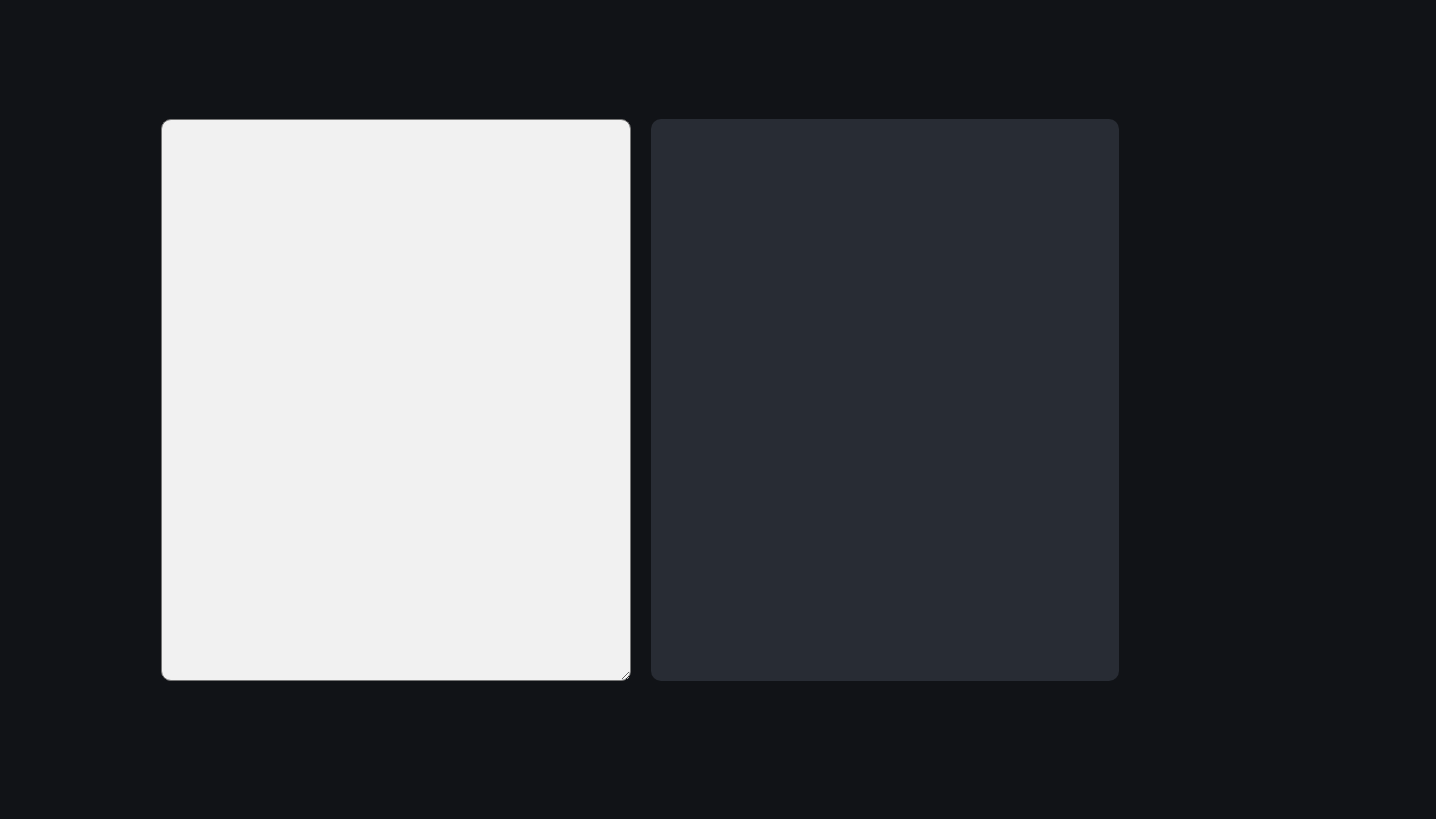
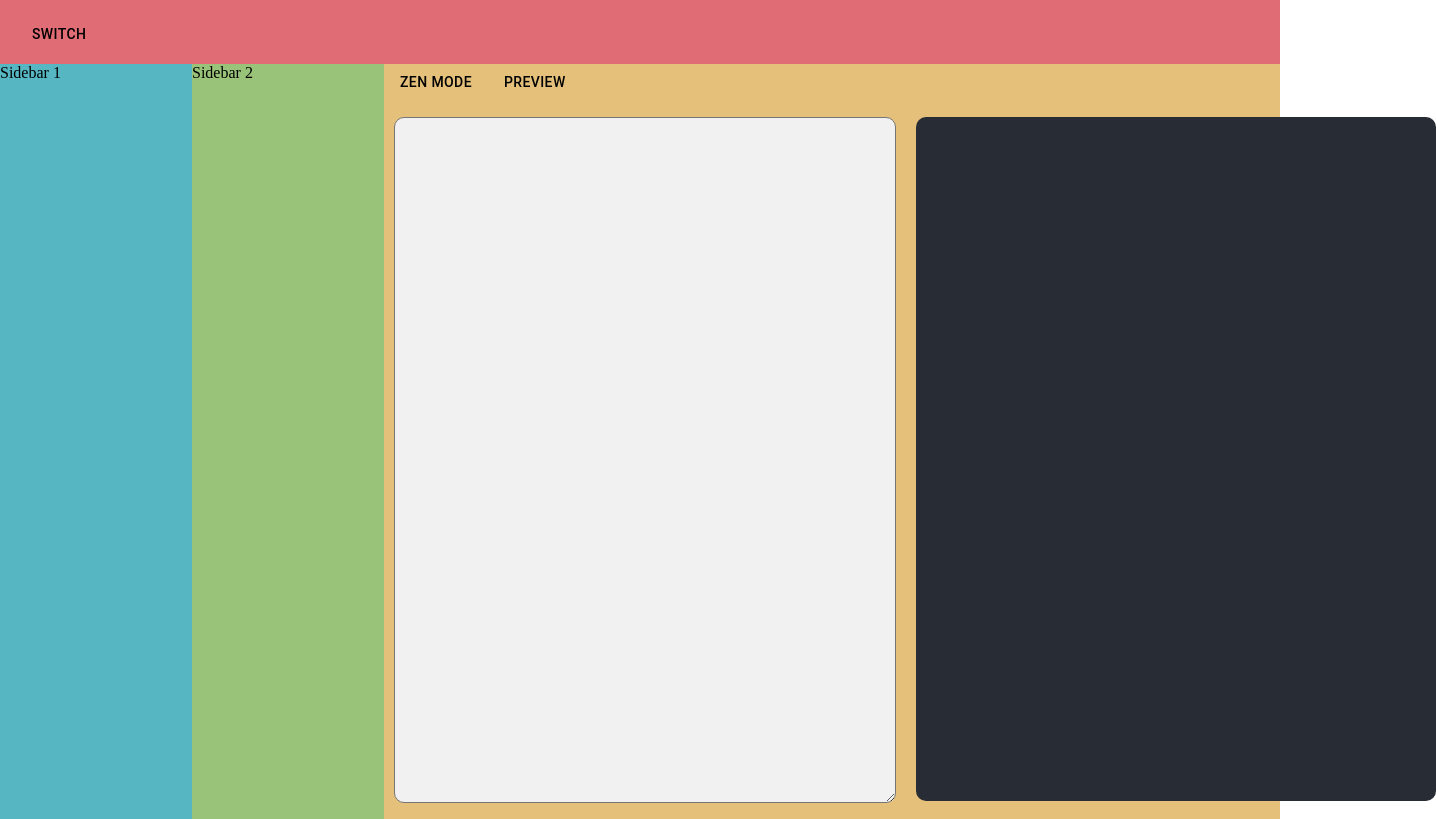
Before and after one commit to JaberHPranto/MarkInk, a React (Create React App) app: page / in a window 1280 px wide. Shown: the whole page, 1436 px wide, since content can reach past the window. Built offline with nearby package versions, Linux system fonts and the light colour scheme.

Commit message:
🙈 done with page layout

```diff
--- a/src/App.js
+++ b/src/App.js
@@ -1,8 +1,19 @@
 import Editor from "./components/Editor";
+import NavBar from "./components/NavBar";
+
 function App() {
   return (
     <>
-      <Editor />
+      <nav className="navbar">
+        <NavBar />
+      </nav>
+      <div className="main-container">
+        <div className="main_sidebar_1">Sidebar 1</div>
+        <div className="main_sidebar_2">Sidebar 2</div>
+        <div className="main_editor">
+          <Editor />
+        </div>
+      </div>
     </>
   );
 }
--- a/src/components/Editor.js
+++ b/src/components/Editor.js
@@ -1,11 +1,15 @@
+import { Button } from "@mui/material";
 import React, { useState } from "react";
 import ReactMarkdown from "react-markdown";
 import { Prism as SyntaxHighlighter } from "react-syntax-highlighter";
 import { materialDark } from "react-syntax-highlighter/dist/esm/styles/prism";
 import remarkGfm from "remark-gfm";
+import "../styles/editor.css";
 
 function Editor() {
   const [text, setText] = useState("");
+  const [markdownEditor, setMarkdownEditor] = useState(true);
+  const [textEditor, setTextEditor] = useState(true);
 
   const handleInputChange = (e) => {
     const inputValue = e.target.value;
@@ -14,13 +18,29 @@ function Editor() {
 
   return (
     <>
+      <div className="editor_nav">
+        <Button
+          variant="primary"
+          onClick={() => setMarkdownEditor(!markdownEditor)}
+        >
+          Zen mode
+        </Button>
+        <Button variant="primary" onClick={() => setTextEditor(!textEditor)}>
+          Preview
+        </Button>
+      </div>
+
       <div className="container">
+        {textEditor && (
           <textarea
             value={text}
             onChange={handleInputChange}
-          className="textarea"
+            className={markdownEditor ? "textarea" : "textarea full"}
           ></textarea>
-        <div className="output">
+        )}
+
+        {markdownEditor && (
+          <div className={textEditor ? "output" : "output full"}>
             <ReactMarkdown
               children={text}
               components={{
@@ -43,6 +63,7 @@ function Editor() {
               remarkPlugins={[remarkGfm]}
             ></ReactMarkdown>
           </div>
+        )}
       </div>
     </>
   );
--- /dev/null
+++ b/src/components/NavBar.js
@@ -0,0 +1,12 @@
+import { Button } from "@mui/material";
+import React from "react";
+
+function NavBar() {
+  return (
+    <div>
+      <Button variant="primary">Switch</Button>
+    </div>
+  );
+}
+
+export default NavBar;
--- a/src/index.css
+++ b/src/index.css
@@ -1,4 +1,15 @@
 @import url("https://fonts.googleapis.com/css2?family=Lato&family=Nunito:wght@300;400&family=Poppins:wght@300;400&family=Raleway&family=Ubuntu:wght@300;400&display=swap");
+
+:root {
+  --color-bg: #282c34;
+  --color-blue: #61afef;
+  --color-purple: #c678dd;
+  --color-green: #98c379;
+  --color-yellow: #e5c07b;
+  --color-red: #e06c75;
+  --color-white: #abb2bf;
+  --color-cyan: #56b6c2;
+}
 body {
   margin: 0;
   padding: 0;
@@ -11,53 +22,29 @@ code {
 }
 
 body {
-  background: #111317;
+  /* min-height: 100vh; */
+}
+.navbar {
+  background-color: #e06c75;
+  padding: 1rem;
+  font-family: "Lato";
+  height: 2rem;
+  font-size: 1rem;
+}
+.main-container {
   display: flex;
-  align-items: center;
-  justify-content: center;
-  min-height: 100vh;
+  min-height: 91vh;
+  /* min-width: 100%; */
 }
-.container {
-  display: flex;
+.main_sidebar_1 {
+  background-color: #56b6c2;
+  min-width: 15%;
 }
-.textarea {
-  width: 35vw;
-  height: 540px;
-  background: #f1f1f1;
-  border-radius: 10px;
-  outline: none;
-  padding: 10px;
-  font-size: 18px;
-  font-family: "raleway";
+.main_sidebar_2 {
+  background-color: #98c379;
+  min-width: 15%;
 }
-.output {
-  font-size: 18px;
-  width: 35vw;
-  min-height: 540px;
-  background: #282c34;
-  border-radius: 10px;
-  margin-left: 20px;
-  padding: 10px;
-  color: #fff;
-  line-height: 3rem;
-  font-family: "Poppins";
+.main_editor {
+  background-color: #e5c07b;
+  min-width: 70%;
 }
-.output a {
-  color: red;
-}
-.output table,
-tr,
-td,
-th {
-  border: 1px solid #555;
-}
-
-root {
-  /* color:#282c34, */
-  /* color:#0A99bbff, */
-  /* color:#43495, */
-  /* color:#56b6c, */
-  /* color:#21252, */
-  /* color:#434957, */
-  /* color:#4Dff0000, */
-}
--- /dev/null
+++ b/src/styles/editor.css
@@ -0,0 +1,50 @@
+.container {
+  display: flex;
+  padding: 1rem 0.6rem;
+}
+.textarea,
+.output {
+  height: 83vh;
+}
+.textarea {
+  /* max-height: 100vh; */
+  background: #f1f1f1;
+  border-radius: 10px;
+  outline: none;
+  padding: 10px;
+  font-size: 18px;
+  font-family: "raleway";
+  min-width: 30rem;
+  /* flex-grow: 1; */
+}
+.output {
+  font-size: 18px;
+  overflow-y: hidden;
+  background: var(--color-bg);
+  border-radius: 10px;
+  margin-left: 20px;
+  padding: 10px 20px;
+  color: #fff;
+  line-height: 3rem;
+  font-family: "nunito";
+  min-width: 30rem;
+  /* flex-grow: 1; */
+  overflow-x: hidden;
+  overflow-y: auto;
+  text-align: justify;
+}
+.full {
+  min-width: 60rem !important;
+}
+.output h1,
+h2,
+p,
+a {
+  color: var(--color-white);
+}
+.output table,
+tr,
+td,
+th {
+  border: 1px solid #555;
+}
```
Lines whose indentation alone changed are shown as unchanged.
